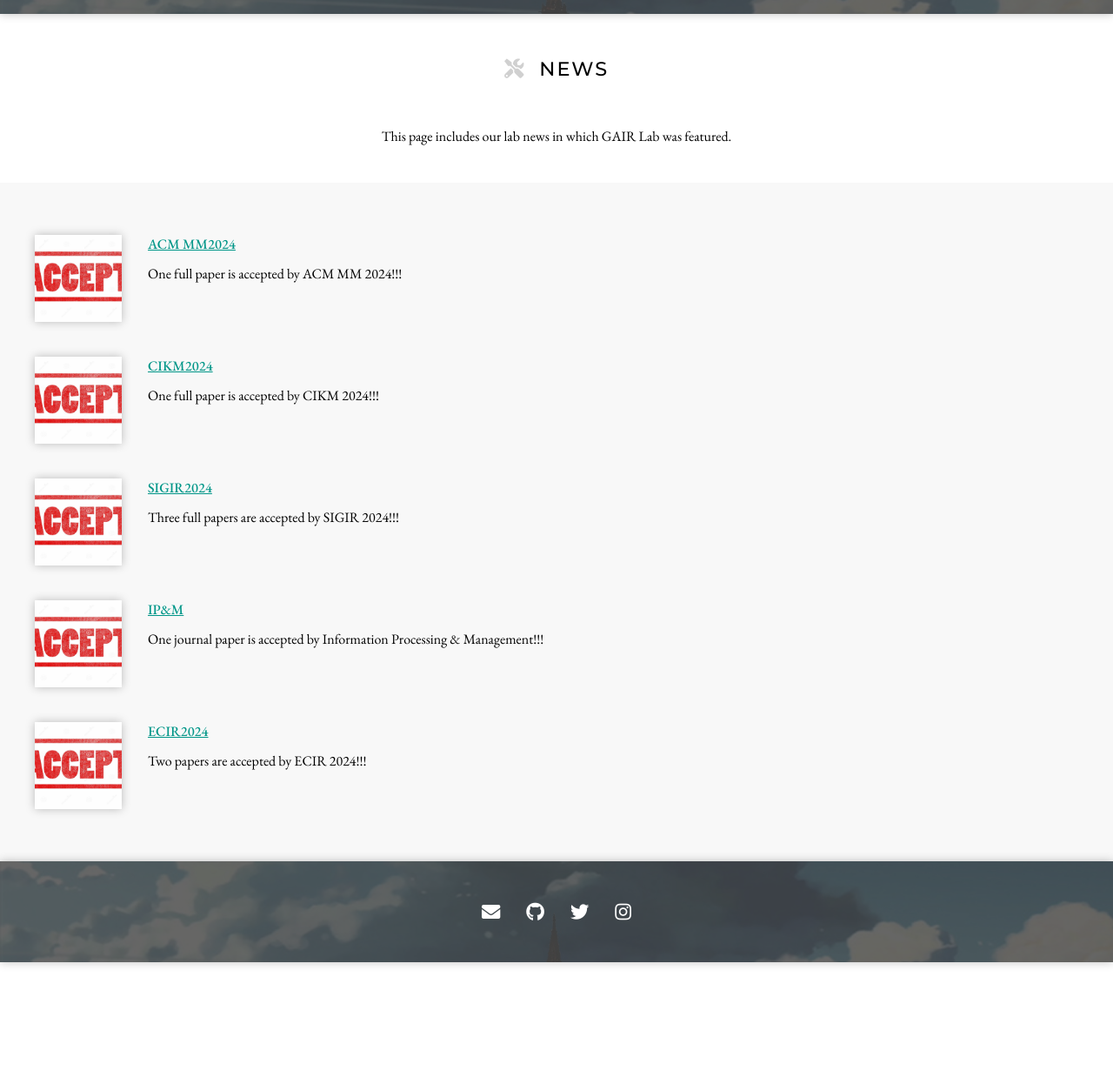
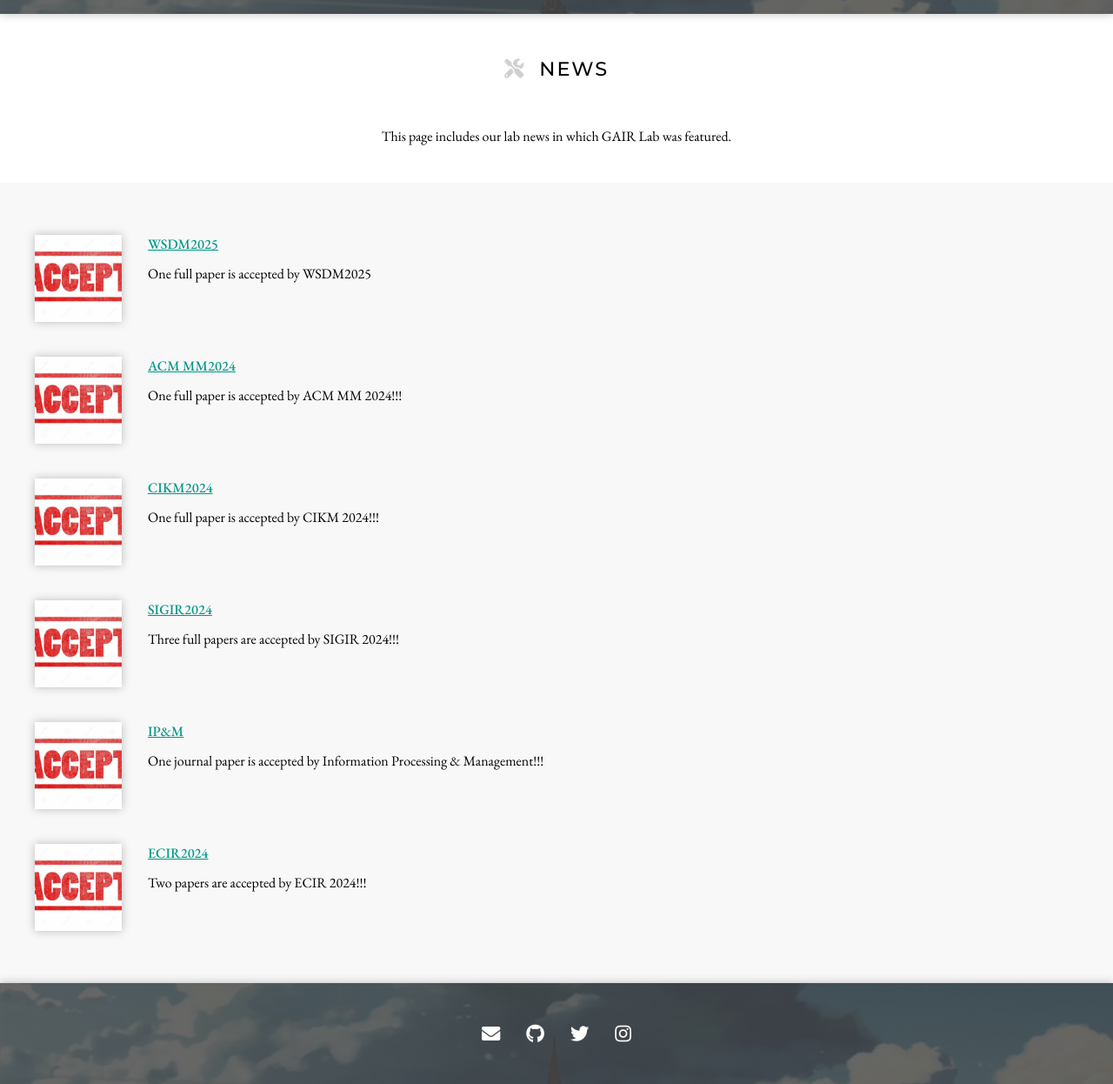
Before and after one commit to GAIR-Lab/GAIR-Lab.github.io, a Jekyll site: the page built from news/index.md, in a window 1280 px wide, cut to the strip 124-1370 px from the top of the page. Shown: the whole strip at 87% size. Built offline with Jekyll 4.4.1, drawn with Linux system fonts in a browser that asks for light colours; nearby versions of some CDN libraries.

Commit message:
Update resources.yml

```diff
--- a/_data/resources.yml
+++ b/_data/resources.yml
@@ -19,6 +19,12 @@
 
 # repo:
 # A GitHub repo to automatically fetch tags (aka "topics") from.
+- title: WSDM2025
+  type: legacy
+  image: images/accept.jpg
+  link: https://gair-lab.github.io/news/
+  description: "One full paper is accepted by WSDM2025"
+
 - title: ACM MM2024
   type: legacy
   image: images/accept.jpg
```
